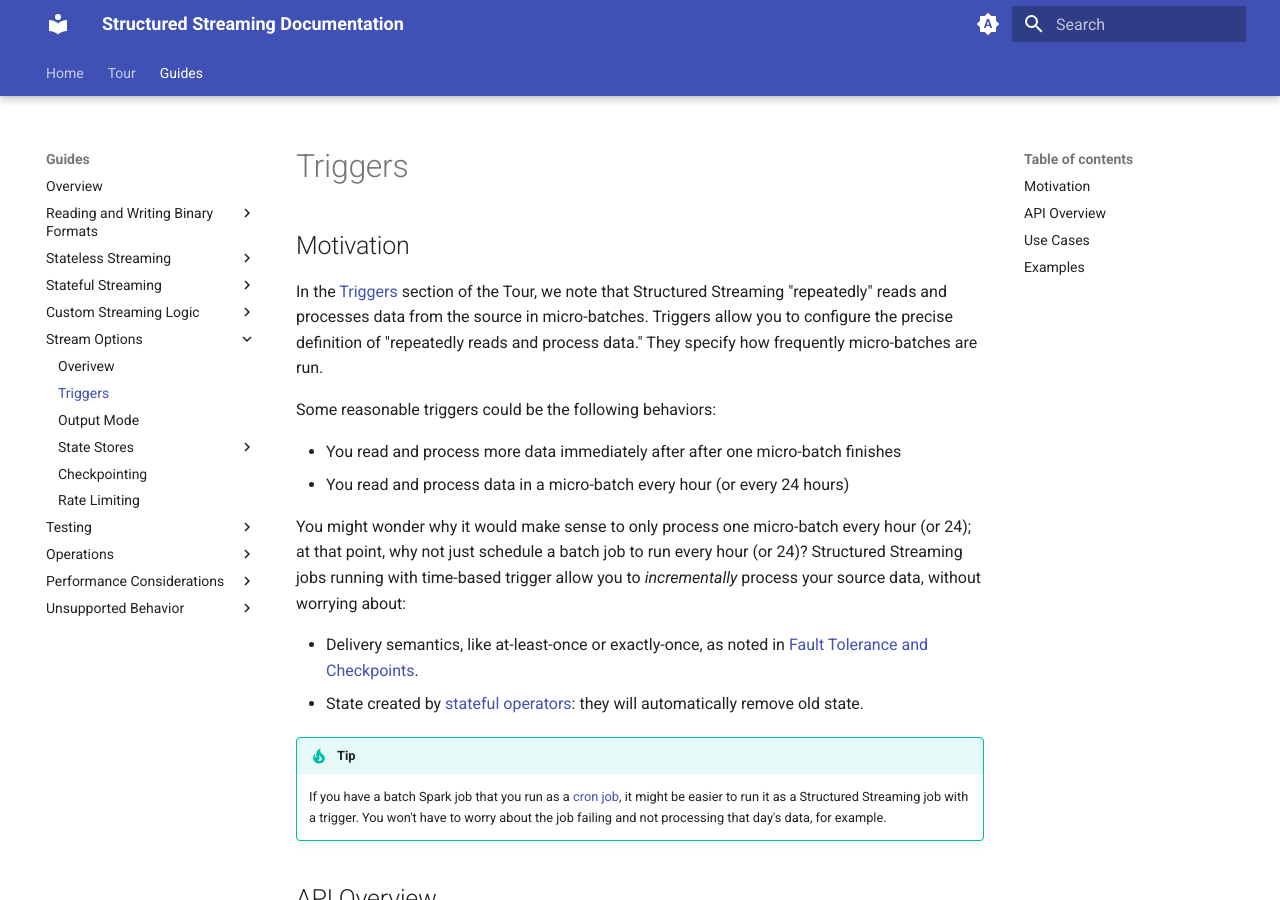
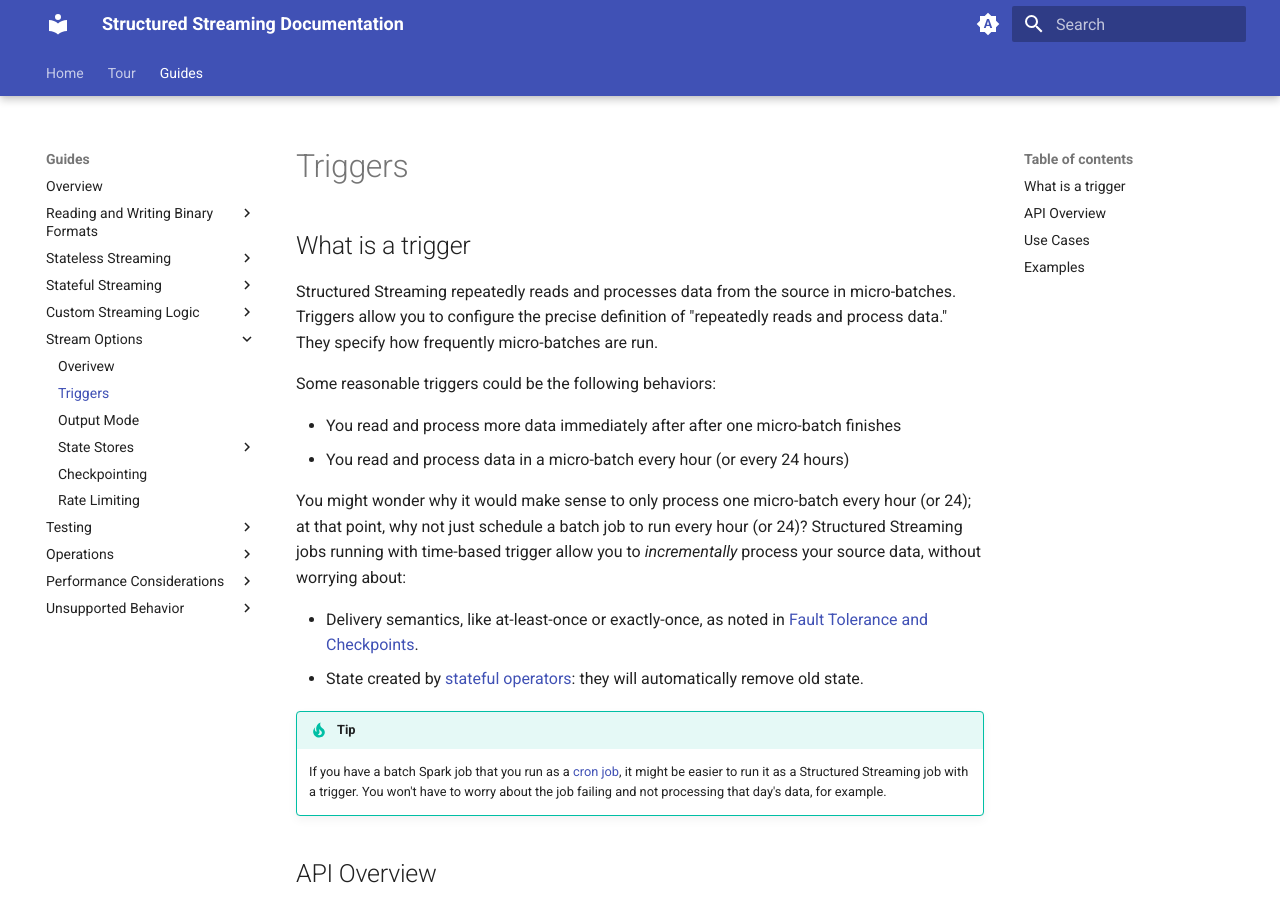
Before and after one commit to neilramaswamy/structured-streaming, an MkDocs documentation site: the page built from docs/guides/stream_options/triggers.md, in a window 1280 px wide and 900 px high. Built offline with MkDocs 1.6.1 and Material for MkDocs 9.7.7, drawn with Linux system fonts in a browser that asks for light colours.

Commit message:
carlrabeler_first_pass

```diff
--- a/docs/guides/stream_options/triggers.md
+++ b/docs/guides/stream_options/triggers.md
@@ -1,8 +1,8 @@
 # Triggers
 
-## Motivation
+## What is a trigger
 
-In the [Triggers]() section of the Tour, we note that Structured Streaming "repeatedly" reads and processes data from the source in micro-batches. Triggers allow you to configure the precise definition of "repeatedly reads and process data." They specify how frequently micro-batches are run.
+Structured Streaming repeatedly reads and processes data from the source in micro-batches. Triggers allow you to configure the precise definition of "repeatedly reads and process data." They specify how frequently micro-batches are run.
 
 Some reasonable triggers could be the following behaviors:
 
```
